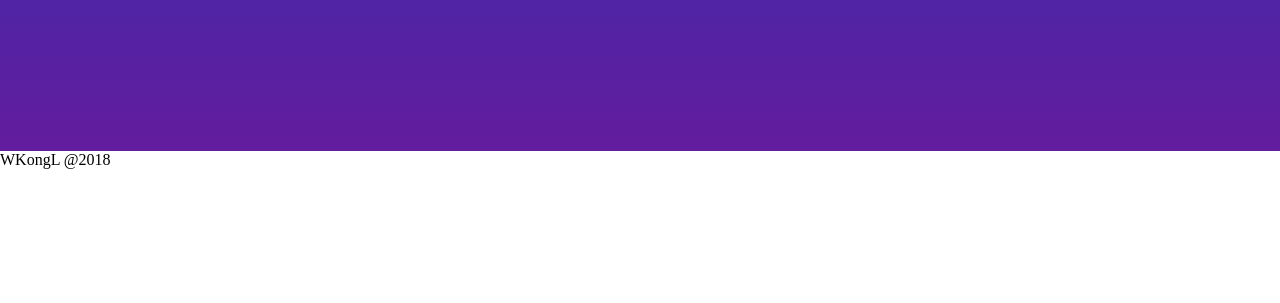
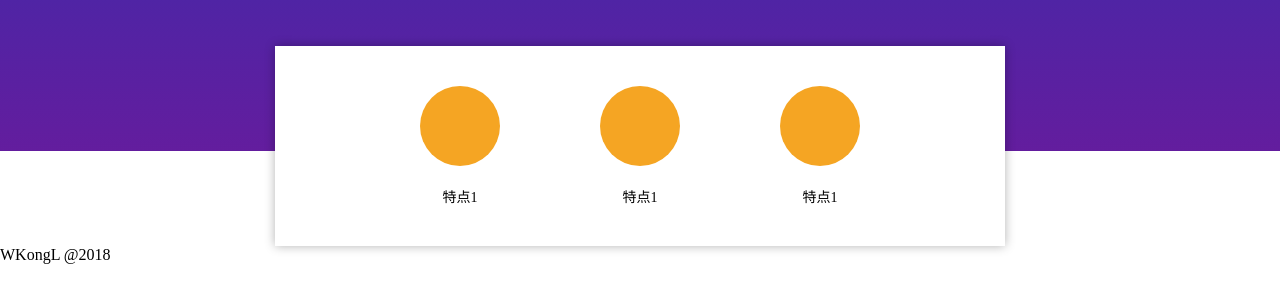
Before and after one commit to WKongL/Exercise, a plain HTML site: page css-traning/index.html in a window 1280 px wide. Shown: the part 169-472 px from the top of the page. Drawn offline with Linux system fonts and the light colour scheme.

Commit message:
css traning

```diff
--- a/css-traning/index.html
+++ b/css-traning/index.html
@@ -35,9 +35,23 @@
             </ul>
             <h1>最全面的CSS知识讲解</h1>
         </div>
-
     </header>
-    <section class="banner"></section>
+    <section class="banner">
+        <ul>
+            <li>
+                <div class="feature"></div>
+                <p>特点1</p>
+            </li>
+            <li>
+                <div class="feature"></div>
+                <p>特点1</p>
+            </li>
+            <li>
+                <div class="feature"></div>
+                <p>特点1</p>
+            </li>
+        </ul>
+    </section>
     <section class="content"></section>
     <footer>
         WKongL @2018
--- a/css-traning/style.css
+++ b/css-traning/style.css
@@ -42,3 +42,30 @@ a {
 #header .info h1 {
     line-height: 70px
 }
+/* banner */
+
+.banner {
+    margin: 0 auto;
+    margin-top: -105px;
+    padding: 20px;
+    width: 690px;
+    background: #fff;
+    box-shadow: 0 0 10px rgba(0, 0, 0, .3)
+}
+.banner ul {
+    text-align: center;
+    font-size: 0;
+}
+.banner ul li {
+    display: inline-block;
+    height: 160px;
+    width: 180px;
+    font-size: 14px;
+}
+.banner ul li .feature {
+    margin: 20px auto;
+    height: 80px;
+    width: 80px;
+    border-radius: 50%;
+    background: #F5A523;
+}
```
